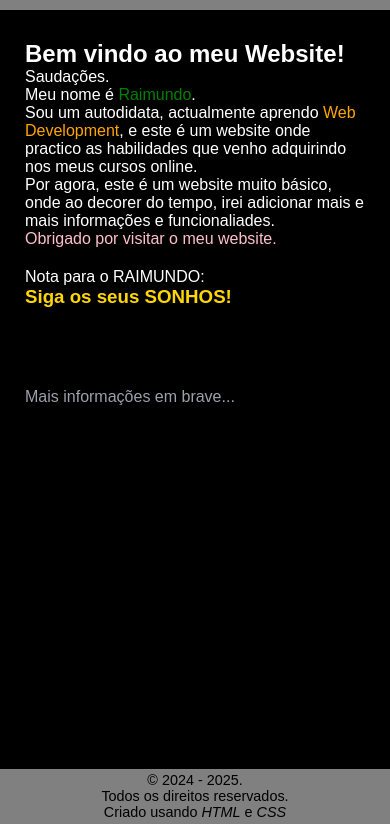
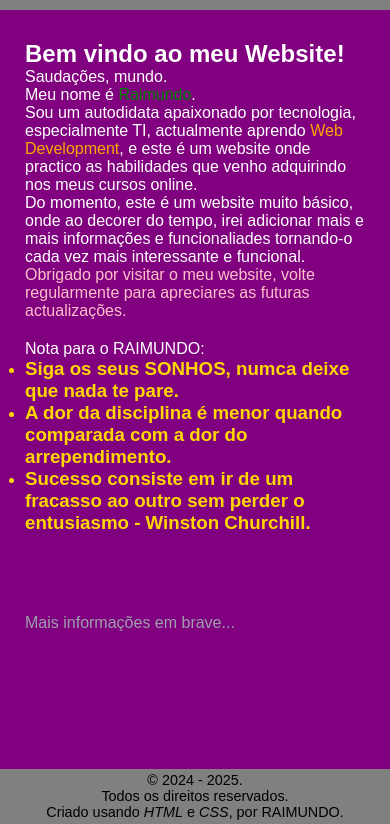
Before and after one commit to Freddsterius/meuwebsite, a plain HTML site: page index.html in a window 390 px wide. Shown: the part 72-896 px from the top of the page. Drawn offline with Linux system fonts and the light colour scheme.

Commit message:
first commit from my mobile using Termux. I just made a few tweaks form experimental reasons.

```diff
--- a/index.html
+++ b/index.html
@@ -2,34 +2,50 @@
 <html lang="pt">
   <head>
     <title>meuWebsite</title>
+    <meta name="viewport" content="width=device-width, initial-scale=1.0">
     <link href="styles.css" rel="stylesheet" />
   </head>
   <body>
     <header>
-      <div id="website-title"><h1>Hello, World🌍!</h1></div>
+      <div id="website-title">
+        <h1>Hello, World🌍!</h1>
+      </div>
       <nav></nav>
     </header>
 
     <main>
       <section id="introduction-text">
         <h2>Bem vindo ao meu Website!</h2>
-        <p>Saudações.</p>
+        <p>Saudações, mundo.</p>
         <p>Meu nome é <span style="color: green">Raimundo</span>.</p>
         <p>
-          Sou um autodidata, actualmente aprendo
+          Sou um autodidata apaixonado por tecnologia, especialmente TI, actualmente aprendo
           <span style="color: orange">Web Development</span>, e este é um
           website onde practico as habilidades que venho adquirindo nos meus
           cursos online.
         </p>
         <p>
-          Por agora, este é um website muito básico, onde ao decorer do tempo,
-          irei adicionar mais e mais informações e funcionaliades.
+          Do momento, este é um website muito básico, onde ao decorer do tempo,
+          irei adicionar mais e mais informações e funcionaliades tornando-o cada vez mais interessante e funcional.
         </p>
-        <p style="color: pink">Obrigado por visitar o meu website.</p>
+        <p style="color: pink">Obrigado por visitar o meu website, volte regularmente para apreciares as futuras actualizações.</p>
       </section>
       <section id="motivation-note">
         <p>Nota para o RAIMUNDO:</p>
-        <h3 style="color: gold">Siga os seus SONHOS!</h3>
+        <ul style="color: gold">
+          <li>
+            <h3>Siga os seus SONHOS, numca deixe que nada te pare.
+            </h3>
+            </li>
+
+            <li>
+              <h3>A dor da disciplina é menor quando comparada com a dor do arrependimento.</h3>
+            </li>
+
+            <li>
+              <h3>Sucesso consiste em ir de um fracasso ao outro sem perder o entusiasmo - Winston Churchill.</h3>
+            </li>
+        </ul>
       </section>
       <p style="color: rgb(157, 159, 172); margin-top: 5rem">
         Mais informações em brave...
@@ -42,7 +58,7 @@
           &copy; 2024 - 2025. <br />
           Todos os direitos reservados.<br />
           Criado usando <em>HTML</em> e
-          <em>CSS</em>
+          <em>CSS</em>, por RAIMUNDO.
         </p>
       </div>
     </footer>
--- a/styles.css
+++ b/styles.css
@@ -17,7 +17,7 @@ header div#website-title {
   height: auto;
 }
 main {
-  background-color: rgb(0, 0, 0);
+  background-color: purple;
   padding: 30px 25px;
   text-align: left;
   min-height: 90vh;
```
